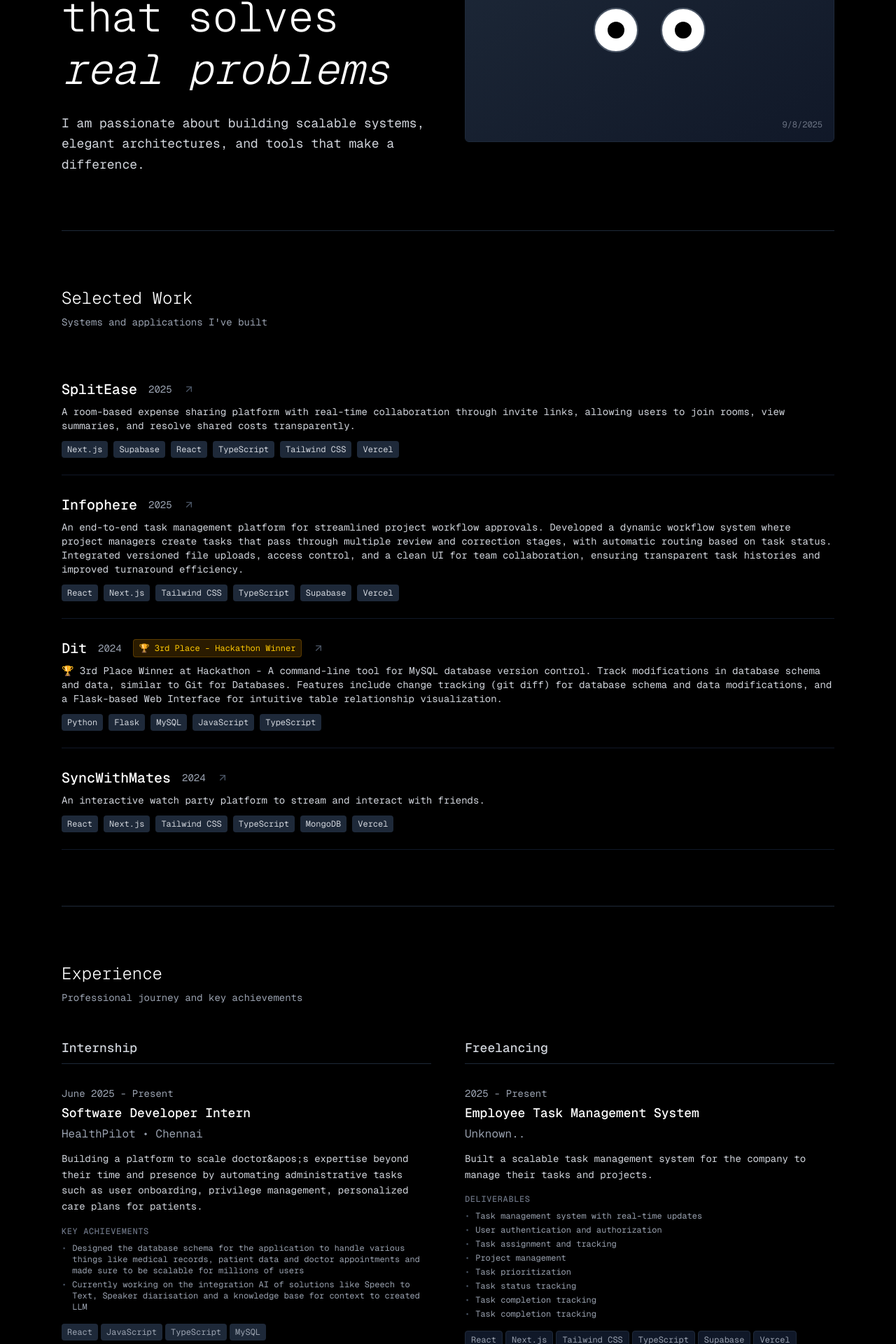
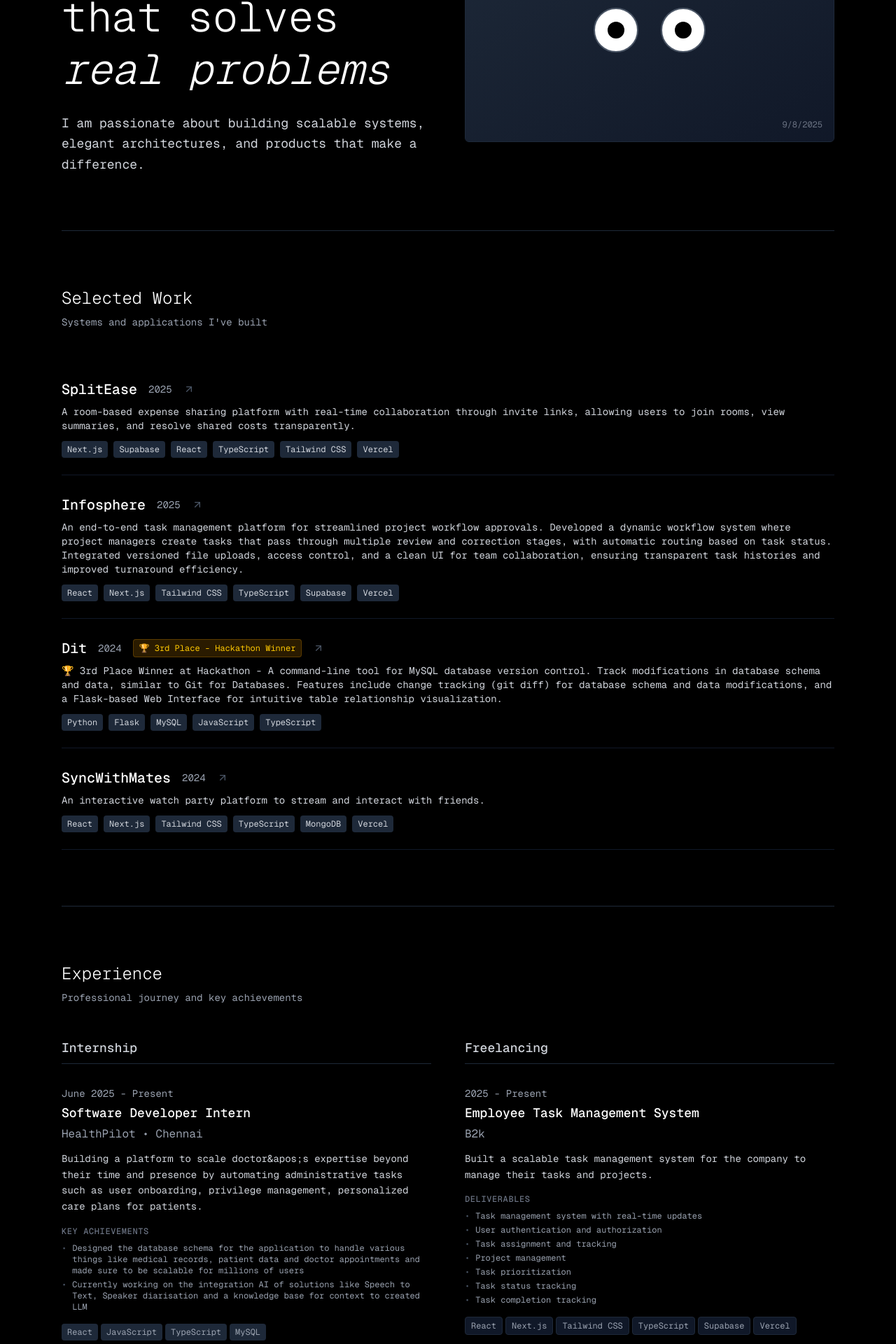
Before and after one commit to HarishbarathiS/TakeYouOnline, a Next.js app: page / in a window 1280 px wide. Shown: the part 323-2243 px from the top of the page at 70% size. Built offline with nearby package versions, Linux system fonts and the light colour scheme.

Commit message:
fix: spelling erros

```diff
--- a/app/page.tsx
+++ b/app/page.tsx
@@ -60,7 +60,7 @@ export default function Portfolio() {
       link: "https://splitease-up.railway.app/",
     },
     {
-      title: "Infophere",
+      title: "Infosphere",
       year: "2025",
       description:
         "An end-to-end task management platform for streamlined project workflow approvals. Developed a dynamic workflow system where project managers create tasks that pass through multiple review and correction stages, with automatic routing based on task status. Integrated versioned file uploads, access control, and a clean UI for team collaboration, ensuring transparent task histories and improved turnaround efficiency.",
@@ -133,7 +133,7 @@ export default function Portfolio() {
   const freelanceWork = [
     {
       project: "Employee Task Management System",
-      client: "Unknown..",
+      client: "B2k",
       period: "2025 - Present",
       // type: "6 months",
       description:
@@ -145,7 +145,6 @@ export default function Portfolio() {
         "Project management",
         "Task prioritization",
         "Task status tracking",
-        "Task completion tracking",
         "Task completion tracking",
       ],
       tech: [
@@ -233,7 +232,7 @@ export default function Portfolio() {
                 </h1>
                 <p className="text-gray-300 text-lg leading-relaxed">
                   I am passionate about building scalable systems, elegant
-                  architectures, and tools that make a difference.
+                  architectures, and products that make a difference.
                 </p>
               </div>
               <div className="relative">
@@ -511,7 +510,7 @@ export default function Portfolio() {
                       "Python",
                       "JavaScript",
                       "TypeScript",
-                      "React",
+                      "React.js",
                       "Next.js",
                       "Flask",
                       "Node.js",
@@ -521,8 +520,6 @@ export default function Portfolio() {
                       "MongoDB",
                       "Docker",
                       "Git",
-                      "Tailwind CSS",
-                      "Whisper",
                     ].map((skill) => (
                       <div key={skill} className="py-1">
                         {skill}
```
